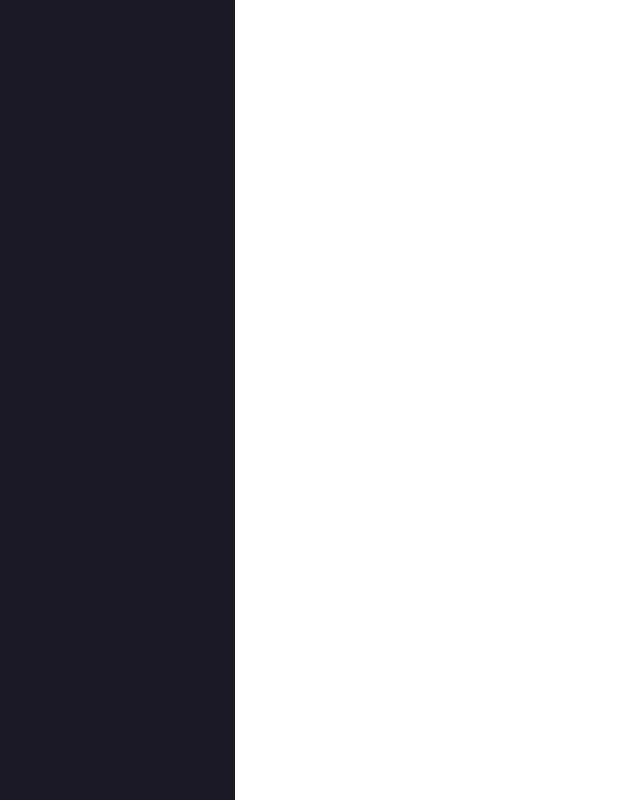
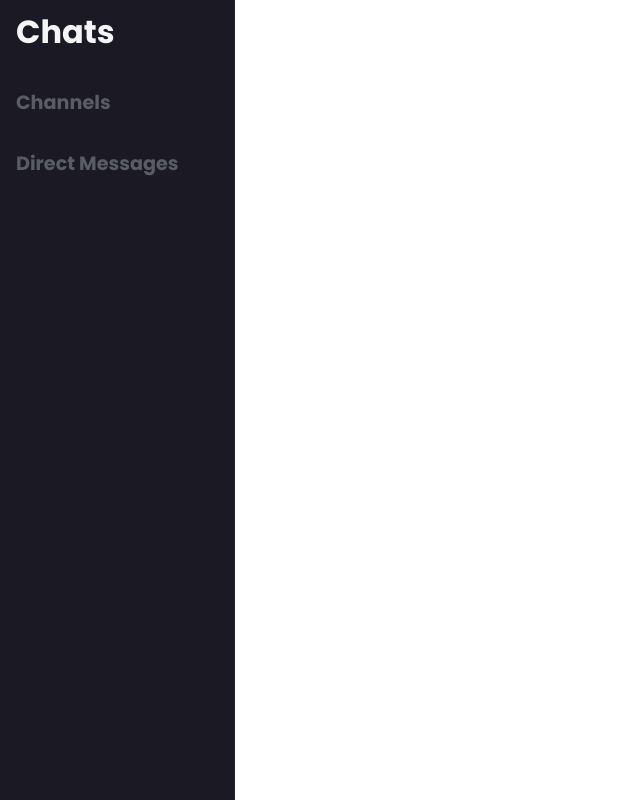
Before and after one commit to MisterScrooge/slack-app-nsg, a React (Create React App) app: page /homepage in a window 1280 px wide. Shown: the whole page, without its empty margins (0-640 px from the left). Built offline with nearby package versions, Linux system fonts and the light colour scheme.

Commit message:
Create nav-list, nav-item, nav-header classes

```diff
--- a/src/components/HomePage/HomePage.css
+++ b/src/components/HomePage/HomePage.css
@@ -9,8 +9,18 @@
 
 .nav {
     grid-area: nav;
+    padding: 0.5rem 0;
+    background: #1a1924;
+    border-right:  1px solid #24252e;
 }
 
 .main {
     grid-area: main;
 }
+
+.header {
+    color: #f3f5f7;
+    padding: 0 1rem;
+    font-size: 2em;
+    font-weight: 600;
+}
--- a/src/components/NavBar/NavBar.css
+++ b/src/components/NavBar/NavBar.css
@@ -1,3 +1,17 @@
-.nav {
-    background: #1a1924;
+.nav-list {
+    margin: 2rem 0;
 }
+
+.nav-header {
+    color: #5a5c65;
+    font-size: 1.2em;
+    font-weight: 600;
+    padding: 0 1rem;
+}
+
+.nav-item {
+    color: #f3f5f7;
+    font-size: 1em;
+    font-weight: 400;
+    padding: 0 1rem;
+}
--- a/src/components/NavBar/NavBar.js
+++ b/src/components/NavBar/NavBar.js
@@ -3,7 +3,15 @@ import "./NavBar.css"
 const NavBar = () => {
     return(
         <div className="nav">
+            <h3 className="header">Chats</h3>
 
+            <div className="nav-list">
+                <h5 className="nav-header">Channels</h5>
+            </div>
+
+            <div className="nav-list">
+                <h5 className="nav-header">Direct Messages</h5>
+            </div>
         </div>
     )
 }
```
